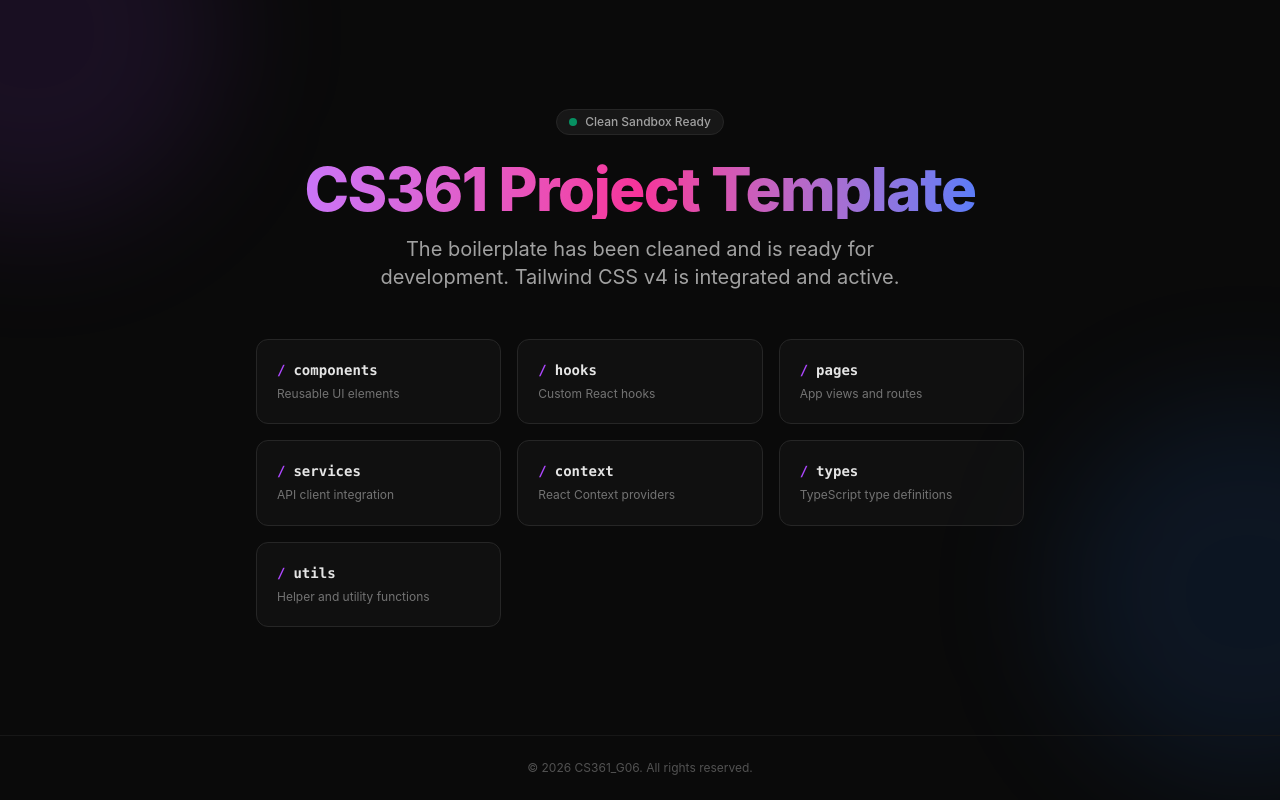
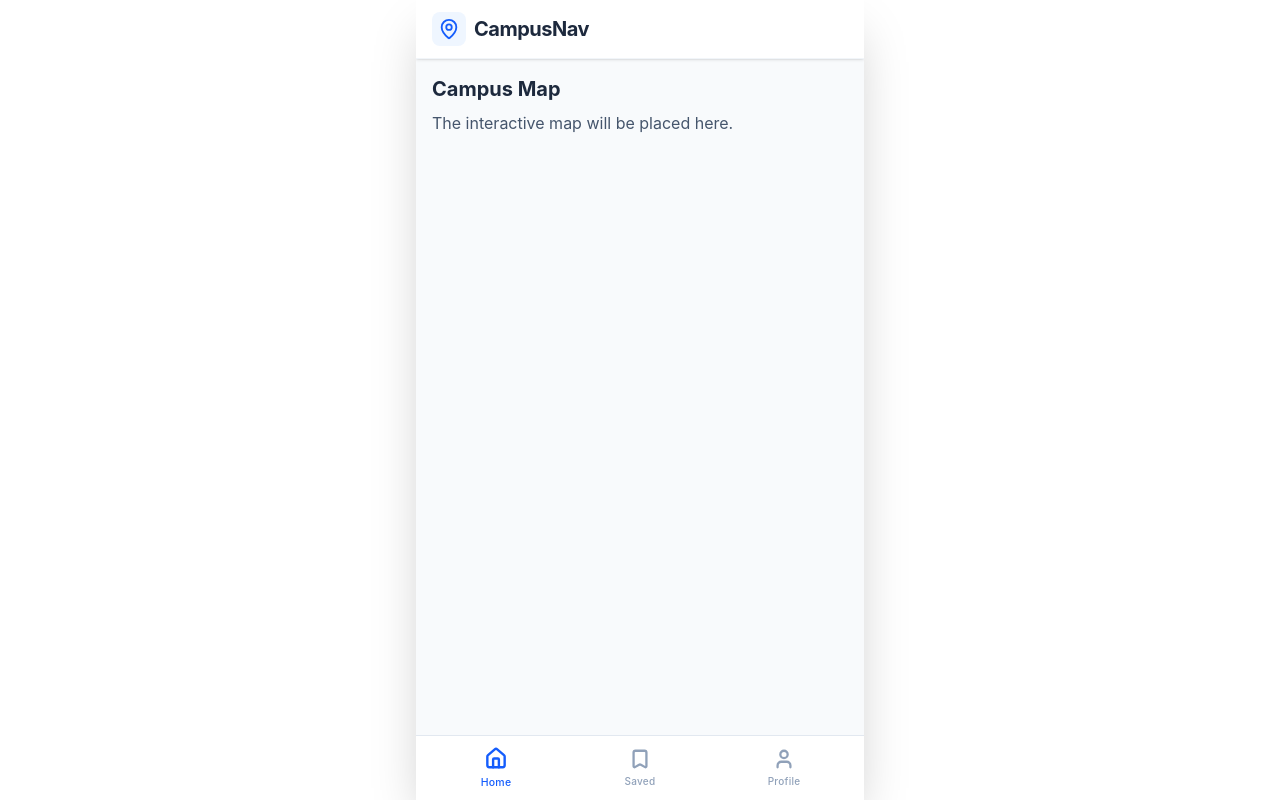
Before and after one commit to Gikeeeeeee/CS361_G06, a React (Vite) app in the folder frontend/: page / in a window 1280 px wide. Built offline with nearby package versions, Linux system fonts and the light colour scheme.

Commit message:
New header and bottom navigation bar(moblie)

```diff
--- a/frontend/package.json
+++ b/frontend/package.json
@@ -10,8 +10,10 @@
     "preview": "vite preview"
   },
   "dependencies": {
+    "lucide-react": "^1.37.0",
     "react": "^19.2.8",
-    "react-dom": "^19.2.8"
+    "react-dom": "^19.2.8",
+    "react-router-dom": "^7.18.3"
   },
   "devDependencies": {
     "@tailwindcss/vite": "^4.3.3",
--- a/frontend/src/App.tsx
+++ b/frontend/src/App.tsx
@@ -1,65 +1,21 @@
+import { BrowserRouter, Routes, Route } from 'react-router-dom';
+import RootLayout from './app/layout';
+import HomePage from './app/page';
+import SavedPage from './app/saved/page';
+import ProfilePage from './app/profile/page';
+
 function App() {
-  const folders = [
-    { name: 'components', desc: 'Reusable UI elements' },
-    { name: 'hooks', desc: 'Custom React hooks' },
-    { name: 'pages', desc: 'App views and routes' },
-    { name: 'services', desc: 'API client integration' },
-    { name: 'context', desc: 'React Context providers' },
-    { name: 'types', desc: 'TypeScript type definitions' },
-    { name: 'utils', desc: 'Helper and utility functions' },
-  ]
-
   return (
-    <div className="min-h-screen bg-neutral-950 text-neutral-100 flex flex-col justify-between font-sans selection:bg-purple-500 selection:text-white">
-      {/* Background Gradients */}
-      <div className="absolute inset-0 overflow-hidden pointer-events-none">
-        <div className="absolute -top-40 -left-40 w-96 h-96 bg-purple-500/10 rounded-full blur-3xl"></div>
-        <div className="absolute top-1/2 -right-40 w-96 h-96 bg-blue-500/10 rounded-full blur-3xl"></div>
-      </div>
-
-      {/* Main Content */}
-      <main className="flex-grow flex flex-col items-center justify-center px-6 py-20 relative z-10">
-        <div className="max-w-3xl w-full text-center">
-          {/* Status Badge */}
-          <div className="inline-flex items-center gap-2 px-3 py-1 rounded-full bg-neutral-900 border border-neutral-800 text-neutral-400 text-xs font-medium mb-6">
-            <span className="w-2 h-2 rounded-full bg-emerald-500 animate-pulse"></span>
-            Clean Sandbox Ready
-          </div>
-
-          {/* Heading */}
-          <h1 className="text-4xl md:text-6xl font-extrabold tracking-tight bg-clip-text text-transparent bg-gradient-to-r from-purple-400 via-pink-500 to-blue-500 mb-4">
-            CS361 Project Template
-          </h1>
-          <p className="text-lg md:text-xl text-neutral-400 max-w-xl mx-auto mb-12">
-            The boilerplate has been cleaned and is ready for development. Tailwind CSS v4 is integrated and active.
-          </p>
-
-          {/* Directories Grid */}
-          <div className="grid grid-cols-1 sm:grid-cols-2 md:grid-cols-3 gap-4 text-left">
-            {folders.map((folder) => (
-              <div
-                key={folder.name}
-                className="group p-5 rounded-xl bg-neutral-900/50 border border-neutral-800 hover:border-purple-500/50 hover:bg-neutral-900 transition-all duration-300"
-              >
-                <div className="flex items-center gap-2 text-neutral-200 font-mono text-sm font-semibold mb-1 group-hover:text-purple-400 transition-colors">
-                  <span className="text-purple-500">/</span>
-                  {folder.name}
-                </div>
-                <p className="text-neutral-500 text-xs leading-relaxed">
-                  {folder.desc}
-                </p>
-              </div>
-            ))}
-          </div>
-        </div>
-      </main>
-
-      {/* Footer */}
-      <footer className="w-full py-6 text-center text-neutral-600 text-xs border-t border-neutral-900 relative z-10">
-        &copy; {new Date().getFullYear()} CS361_G06. All rights reserved.
-      </footer>
-    </div>
-  )
+    <BrowserRouter>
+      <Routes>
+        <Route path="/" element={<RootLayout />}>
+          <Route index element={<HomePage />} />
+          <Route path="saved" element={<SavedPage />} />
+          <Route path="profile" element={<ProfilePage />} />
+        </Route>
+      </Routes>
+    </BrowserRouter>
+  );
 }
 
-export default App
+export default App;
--- /dev/null
+++ b/frontend/src/app/layout.tsx
@@ -0,0 +1,10 @@
+import { Outlet } from 'react-router-dom';
+import { MobileLayout } from '../shared/components/layout/MobileLayout';
+
+export default function RootLayout() {
+  return (
+    <MobileLayout>
+      <Outlet />
+    </MobileLayout>
+  );
+}
--- /dev/null
+++ b/frontend/src/app/page.tsx
@@ -0,0 +1,8 @@
+export default function HomePage() {
+  return (
+    <div className="p-4">
+      <h2 className="text-xl font-bold text-slate-800 mb-2">Campus Map</h2>
+      <p className="text-slate-600">The interactive map will be placed here.</p>
+    </div>
+  );
+}
--- /dev/null
+++ b/frontend/src/app/profile/page.tsx
@@ -0,0 +1,8 @@
+export default function ProfilePage() {
+  return (
+    <div className="p-4">
+      <h2 className="text-xl font-bold text-slate-800 mb-2">User Profile</h2>
+      <p className="text-slate-600">Your profile information and settings.</p>
+    </div>
+  );
+}
--- /dev/null
+++ b/frontend/src/app/saved/page.tsx
@@ -0,0 +1,8 @@
+export default function SavedPage() {
+  return (
+    <div className="p-4">
+      <h2 className="text-xl font-bold text-slate-800 mb-2">Saved Rooms</h2>
+      <p className="text-slate-600">Your bookmarked locations will appear here.</p>
+    </div>
+  );
+}
--- /dev/null
+++ b/frontend/src/shared/components/layout/BottomNavbar.tsx
@@ -0,0 +1,31 @@
+import React from 'react';
+import { NavLink } from 'react-router-dom';
+import { BOTTOM_NAV_ITEMS } from '../../config/navigation.config';
+
+export const BottomNavbar: React.FC = () => {
+  return (
+    <nav className="fixed bottom-0 w-full max-w-md mx-auto border-t border-slate-200 bg-white/95 backdrop-blur-lg pb-safe z-50">
+      <ul className="flex items-center justify-around h-16 px-2">
+        {BOTTOM_NAV_ITEMS.map((item) => (
+          <li key={item.path} className="flex-1 h-full">
+            <NavLink
+              to={item.path}
+              className={({ isActive }) =>
+                `flex flex-col items-center justify-center w-full h-full space-y-1 transition-all duration-200 ${
+                  isActive
+                    ? 'text-blue-600 scale-105'
+                    : 'text-slate-400 hover:text-slate-600 hover:scale-105'
+                }`
+              }
+            >
+              <item.icon size={22} strokeWidth={2.5} />
+              <span className="text-[10px] font-medium tracking-wide">
+                {item.label}
+              </span>
+            </NavLink>
+          </li>
+        ))}
+      </ul>
+    </nav>
+  );
+};
--- /dev/null
+++ b/frontend/src/shared/components/layout/MobileHeader.tsx
@@ -0,0 +1,33 @@
+import React from 'react';
+import { MapPin } from 'lucide-react';
+import { HEADER_CONFIG } from '../../config/navigation.config';
+import type { HeaderConfig } from '../../types/navigation.types';
+
+interface MobileHeaderProps {
+  config?: HeaderConfig;
+}
+
+export const MobileHeader: React.FC<MobileHeaderProps> = ({ config = HEADER_CONFIG }) => {
+  return (
+    <header className="sticky top-0 z-50 w-full backdrop-blur-md bg-white/90 border-b border-slate-100 px-4 py-3 flex items-center justify-between shadow-sm">
+      <div className="flex items-center gap-2">
+        {config.showLogo && (
+          <div className="p-1.5 bg-blue-50 rounded-lg">
+            <MapPin size={22} className="text-blue-600" />
+          </div>
+        )}
+        {config.title && (
+          <h1 className="text-xl font-bold text-slate-800 tracking-tight">
+            {config.title}
+          </h1>
+        )}
+      </div>
+
+      {config.rightAction && (
+        <div className="flex items-center">
+          {config.rightAction}
+        </div>
+      )}
+    </header>
+  );
+};
--- /dev/null
+++ b/frontend/src/shared/components/layout/MobileLayout.tsx
@@ -0,0 +1,22 @@
+import React from 'react';
+import { MobileHeader } from './MobileHeader';
+import { BottomNavbar } from './BottomNavbar';
+
+interface MobileLayoutProps {
+  children: React.ReactNode;
+}
+
+export const MobileLayout: React.FC<MobileLayoutProps> = ({ children }) => {
+  return (
+    <div className="relative min-h-screen max-w-md mx-auto bg-slate-50 overflow-hidden shadow-2xl flex flex-col">
+      <MobileHeader />
+
+      {/* Main scrollable content area, padded for top header and bottom nav */}
+      <main className="flex-1 overflow-y-auto pb-20">
+        {children}
+      </main>
+
+      <BottomNavbar />
+    </div>
+  );
+};
--- /dev/null
+++ b/frontend/src/shared/config/navigation.config.ts
@@ -0,0 +1,25 @@
+import { Home, Bookmark, User } from 'lucide-react';
+import type { BottomNavItem, HeaderConfig } from '../types/navigation.types';
+
+export const BOTTOM_NAV_ITEMS: BottomNavItem[] = [
+  {
+    label: 'Home',
+    path: '/',
+    icon: Home,
+  },
+  {
+    label: 'Saved',
+    path: '/saved',
+    icon: Bookmark,
+  },
+  {
+    label: 'Profile',
+    path: '/profile',
+    icon: User,
+  },
+];
+
+export const HEADER_CONFIG: HeaderConfig = {
+  title: 'CampusNav',
+  showLogo: true,
+};
```
Also changed, not shown: frontend/src/shared/types/navigation.types.ts (added, +14 -0 lines), 1 other file (tests, documents, lock files or other folders).
